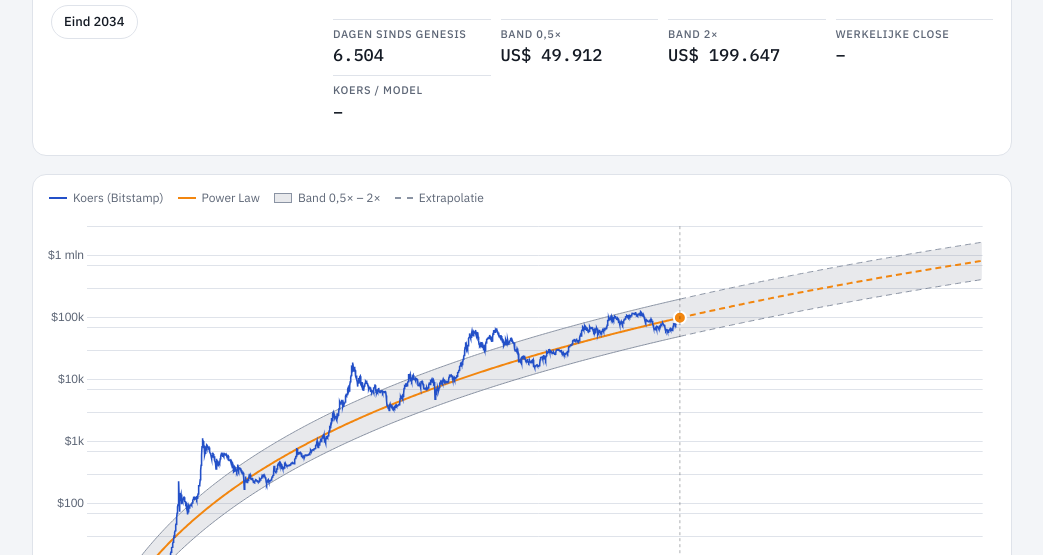
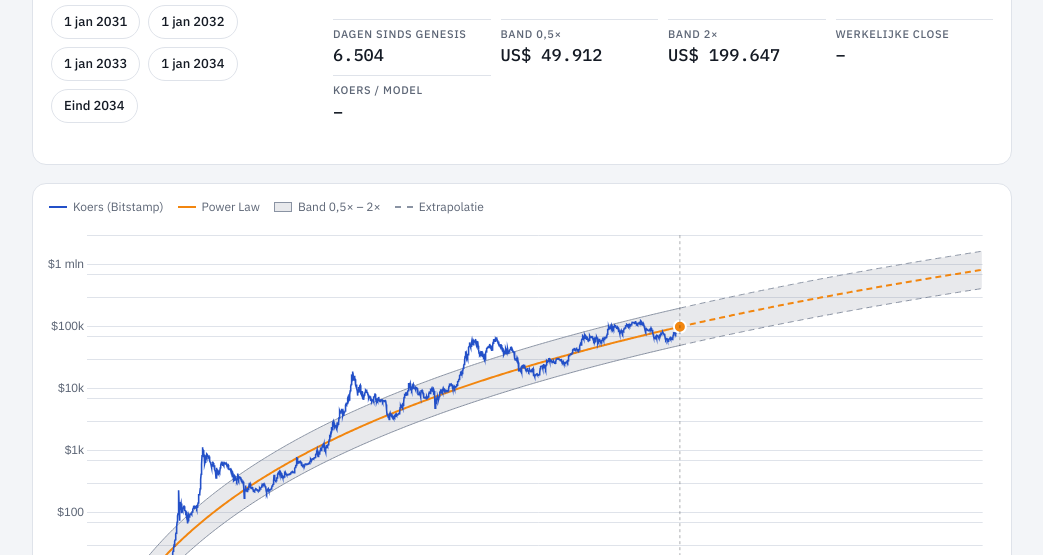
Before and after one commit to rcaljouw/btc-price-history, a plain HTML site: page index.html in a window 1280 px wide. Shown: the part 245-800 px from the top of the page, without its empty margins (118-1161 px from the left). Drawn offline with nearby package versions, Linux system fonts and the light colour scheme.

Commit message:
App: add quick picks for 1 Jan 2031-2034
Co-Authored-By: Claude Opus 5.5 <noreply@anthropic.com>
Claude-Session: https://claude.ai/code/session_01MJg4H9z4SpVHVwDiFBRL7Q

```diff
--- a/index.html
+++ b/index.html
@@ -71,9 +71,13 @@ footer a{color:inherit}
       <label for="d">Kies een datum</label>
       <input id="d" type="date" min="2009-01-04" max="2034-12-31">
       <div class="chips" role="group" aria-label="Snelkeuze">
-        <button class="chip" id="c-today" type="button">Vandaag</button>
-        <button class="chip" id="c-2030" type="button">1 jan 2030</button>
-        <button class="chip" id="c-2034" type="button">Eind 2034</button>
+        <button class="chip" type="button" data-date="today">Vandaag</button>
+        <button class="chip" type="button" data-date="2030-01-01">1 jan 2030</button>
+        <button class="chip" type="button" data-date="2031-01-01">1 jan 2031</button>
+        <button class="chip" type="button" data-date="2032-01-01">1 jan 2032</button>
+        <button class="chip" type="button" data-date="2033-01-01">1 jan 2033</button>
+        <button class="chip" type="button" data-date="2034-01-01">1 jan 2034</button>
+        <button class="chip" type="button" data-date="2034-12-31">Eind 2034</button>
       </div>
       <p class="err" id="err" role="alert"></p>
     </div>
@@ -128,6 +132,8 @@ const $=id=>document.getElementById(id);
 let prices=new Map(), lastMs=null, chart=null, sel=null;
 const now=new Date(), TODAY=Date.UTC(now.getUTCFullYear(),now.getUTCMonth(),now.getUTCDate());
 const END=Date.UTC(2034,11,31);
+const chips=[...document.querySelectorAll('.chip[data-date]')];
+const chipMs=b=>b.dataset.date==='today'?TODAY:parseIso(b.dataset.date);
 
 function render(){
   if(sel==null) return;
@@ -148,10 +154,7 @@ function render(){
   }else{
     $('r-price').textContent='–'; $('r-ratio').textContent='–'; $('r-ratio').style.color='';
   }
-  ['c-today','c-2030','c-2034'].forEach(id=>$(id).setAttribute('aria-pressed','false'));
-  if(sel===TODAY)$('c-today').setAttribute('aria-pressed','true');
-  if(sel===Date.UTC(2030,0,1))$('c-2030').setAttribute('aria-pressed','true');
-  if(sel===END)$('c-2034').setAttribute('aria-pressed','true');
+  chips.forEach(b=>b.setAttribute('aria-pressed',String(chipMs(b)===sel)));
   if(chart){
     const x=toYear(sel);
     chart.data.datasets[4].data=[{x,y:m}];
@@ -200,9 +203,7 @@ function buildChart(){
 
 $('d').addEventListener('change',e=>setDate(parseIso(e.target.value)));
 $('d').addEventListener('input',()=>{$('err').textContent=''});
-$('c-today').addEventListener('click',()=>setDate(TODAY));
-$('c-2030').addEventListener('click',()=>setDate(Date.UTC(2030,0,1)));
-$('c-2034').addEventListener('click',()=>setDate(END));
+chips.forEach(b=>b.addEventListener('click',()=>setDate(chipMs(b))));
 
 setDate(TODAY);
 
```
